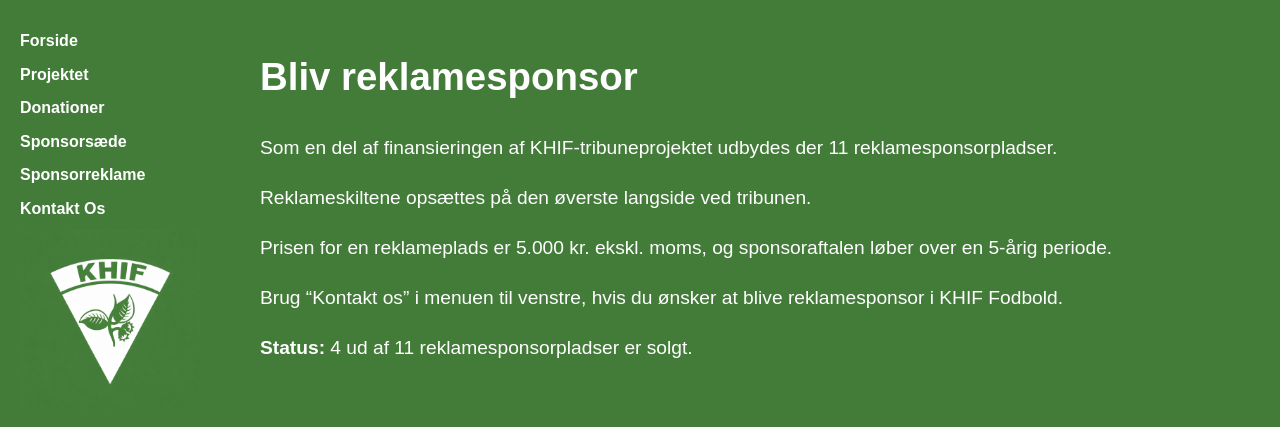
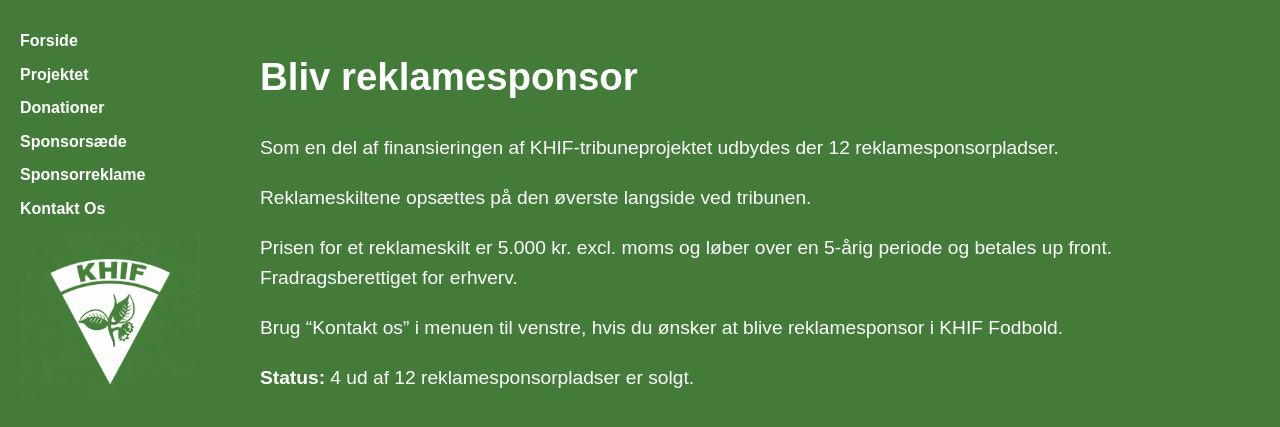
Before and after one commit to msj33/khif-tribune, a Jekyll site: the page built from sponsorer.md, in a window 1280 px wide and 900 px high. Shown: the top 427 px of the window. Built offline with Jekyll 4.4.1, drawn with Linux system fonts in a browser that asks for light colours.

Commit message:
Update sponsor details and pricing information

```diff
--- a/sponsorer.md
+++ b/sponsorer.md
@@ -5,12 +5,12 @@ title: "Sponsorer"
 
 # Bliv reklamesponsor
 
-Som en del af finansieringen af KHIF-tribuneprojektet udbydes der 11 reklamesponsorpladser.
+Som en del af finansieringen af KHIF-tribuneprojektet udbydes der 12 reklamesponsorpladser.
 
 Reklameskiltene opsættes på den øverste langside ved tribunen.
 
-Prisen for en reklameplads er 5.000 kr. ekskl. moms, og sponsoraftalen løber over en 5-årig periode.
+Prisen for et reklameskilt er 5.000 kr. excl. moms og løber over en 5-årig periode og betales up front. Fradragsberettiget for erhverv.
 
 Brug “Kontakt os” i menuen til venstre, hvis du ønsker at blive reklamesponsor i KHIF Fodbold.
 
-**Status:** 4 ud af 11 reklamesponsorpladser er solgt.
+**Status:** 4 ud af 12 reklamesponsorpladser er solgt.
```
